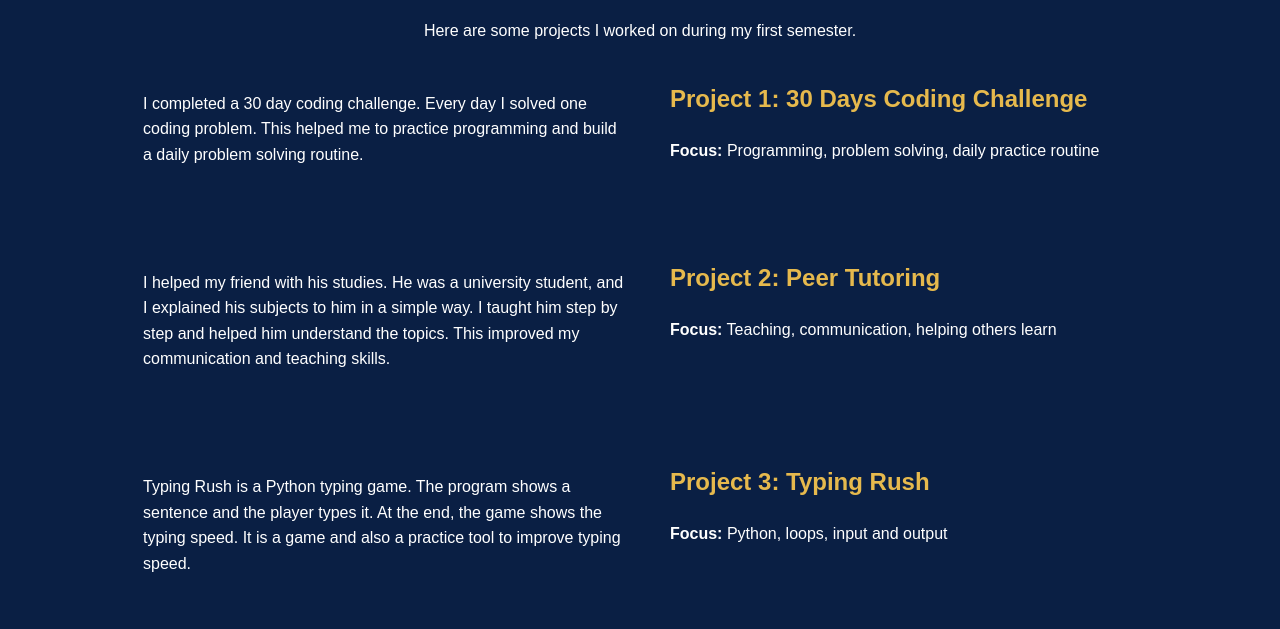
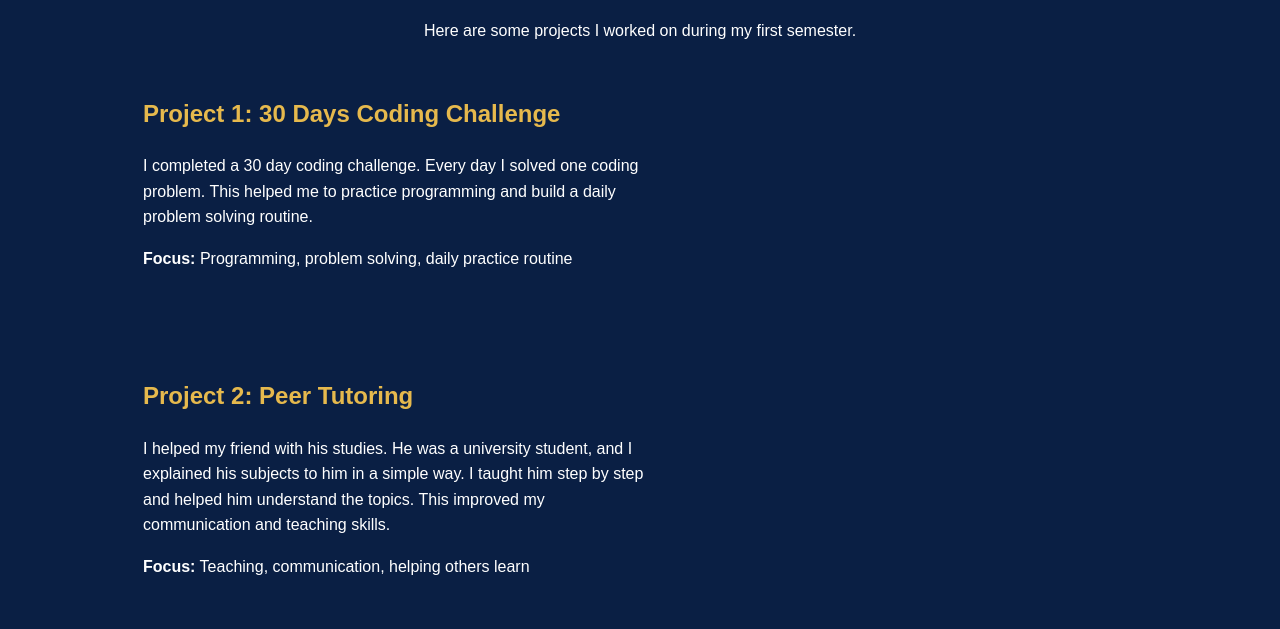
Before and after one commit to HamidSoomro/My-portfolio, a plain HTML site: page work.html in a window 1280 px wide. Shown: the part 171-800 px from the top of the page. Drawn offline with Linux system fonts and the light colour scheme.

Commit message:
Update work.html

```diff
--- a/work.html
+++ b/work.html
@@ -23,35 +23,26 @@
     <h1>My Work</h1>
     <p class="intro">Here are some projects I worked on during my first semester.</p>
 
-    <!-- Project 1 -->
     <div class="project">
       <div class="box">
+        <h2>Project 1: 30 Days Coding Challenge</h2>
         <p>I completed a 30 day coding challenge. Every day I solved one coding problem. This helped me to practice programming and build a daily problem solving routine.</p>
-      </div>
-      <div class="info">
-        <h2>Project 1: 30 Days Coding Challenge</h2>
         <p><strong>Focus:</strong> Programming, problem solving, daily practice routine</p>
       </div>
     </div>
 
-    <!-- Project 2 -->
     <div class="project">
       <div class="box">
+        <h2>Project 2: Peer Tutoring</h2>
         <p>I helped my friend with his studies. He was a university student, and I explained his subjects to him in a simple way. I taught him step by step and helped him understand the topics. This improved my communication and teaching skills.</p>
-      </div>
-      <div class="info">
-        <h2>Project 2: Peer Tutoring</h2>
         <p><strong>Focus:</strong> Teaching, communication, helping others learn</p>
       </div>
     </div>
 
-    <!-- Project 3 -->
     <div class="project">
       <div class="box">
+        <h2>Project 3: Typing Rush</h2>
         <p>Typing Rush is a Python typing game. The program shows a sentence and the player types it. At the end, the game shows the typing speed. It is a game and also a practice tool to improve typing speed.</p>
-      </div>
-      <div class="info">
-        <h2>Project 3: Typing Rush</h2>
         <p><strong>Focus:</strong> Python, loops, input and output</p>
       </div>
     </div>
```
